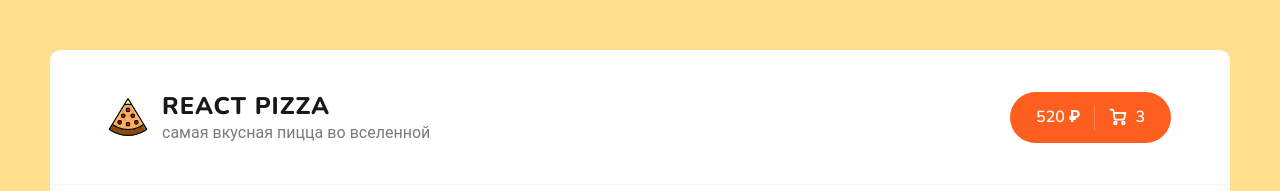
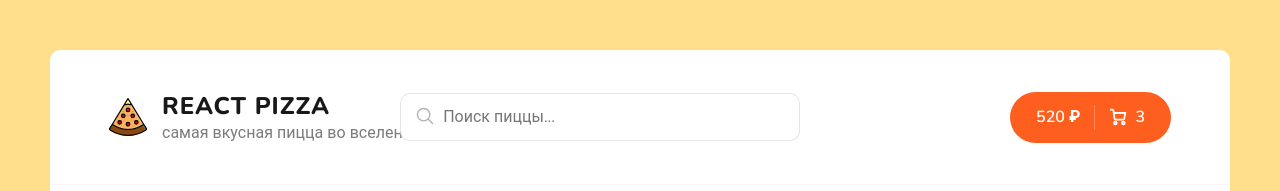
Before and after one commit to Zamay/react-pizza, a React (Create React App) app: page / in a window 1280 px wide. Shown: the top 191 px of the page. Built offline with nearby package versions, Linux system fonts and the light colour scheme; no server answers.

Commit message:
додав Search до сайту через React Context

```diff
--- a/src/App.js
+++ b/src/App.js
@@ -1,13 +1,21 @@
+import { createContext, useState } from "react";
+import { Route, Routes } from "react-router-dom";
+
 import "./scss/app.scss";
+
+import { NotFound } from "./pages/NotFound";
+import { Cart } from "./pages/Cart";
 import Header from "./components/Header";
 import Home from "./pages/Home";
-import { Route, Routes } from "react-router-dom";
-import { NotFound } from "./pages/NotFound";
-import { Cart } from "./pages/Cart";
+
+export const SearchContext = createContext("");
 
 function App() {
+  const [searchValue, setSearchValue] = useState("");
+
   return (
     <div className="wrapper">
+      <SearchContext.Provider value={{ searchValue, setSearchValue }}>
         <Header />
         <div className="content">
           <Routes>
@@ -16,6 +24,7 @@
             <Route path="*" element={<NotFound />} />
           </Routes>
         </div>
+      </SearchContext.Provider>
     </div>
   );
 }
--- a/src/components/Header.jsx
+++ b/src/components/Header.jsx
@@ -1,5 +1,8 @@
+import React from "react";
 import logo from "../assets/img/pizza-logo.svg";
+
 import { Link } from "react-router-dom";
+import { Search } from "./Search";
 
 function Header() {
   return (
@@ -14,6 +17,7 @@
             </div>
           </div>
         </Link>
+        <Search />
         <div className="header__cart">
           <Link to="/cart" className="button button--cart">
             <span>520 ₽</span>
--- /dev/null
+++ b/src/components/Search/Search.module.scss
@@ -0,0 +1,40 @@
+.root {
+  position: relative;
+  left: -120px;
+}
+
+.input {
+  border: 1px solid rgba(0, 0, 0, 0.1);
+  padding: 12px 20px;
+  padding-left: 42px;
+  width: 400px;
+  border-radius: 10px;
+  font-size: 16px;
+
+  &:focus {
+    border: 1px solid rgba(0, 0, 0, 0.2);
+  }
+}
+
+.icon {
+  width: 22px;
+  height: 22px;
+  opacity: 0.3;
+  position: absolute;
+  left: 14px;
+  top: 12px;
+}
+
+.clearIcon {
+  width: 18px;
+  height: 18px;
+  opacity: 0.3;
+  position: absolute;
+  right: 15px;
+  top: 15px;
+  cursor: pointer;
+
+  &:hover {
+    opacity: 0.8;
+  }
+}
--- /dev/null
+++ b/src/components/Search/index.jsx
@@ -0,0 +1,64 @@
+import React, { useContext } from "react";
+
+import styles from "./Search.module.scss";
+import { SearchContext } from "../../App";
+
+export const Search = () => {
+  const { searchValue, setSearchValue } = useContext(SearchContext);
+
+  return (
+    <div className={styles.root}>
+      <svg
+        className={styles.icon}
+        enableBackground="new 0 0 32 32"
+        id="EditableLine"
+        version="1.1"
+        viewBox="0 0 32 32"
+        xmlns="http://www.w3.org/2000/svg"
+      >
+        <circle
+          cx="14"
+          cy="14"
+          fill="none"
+          id="XMLID_42_"
+          r="9"
+          stroke="#000000"
+          strokeLinecap="round"
+          strokeLinejoin="round"
+          strokeMiterlimit="10"
+          strokeWidth="2"
+        />
+        <line
+          fill="none"
+          id="XMLID_44_"
+          stroke="#000000"
+          strokeLinecap="round"
+          strokeLinejoin="round"
+          strokeMiterlimit="10"
+          strokeWidth="2"
+          x1="27"
+          x2="20.366"
+          y1="27"
+          y2="20.366"
+        />
+      </svg>
+      <input
+        // ref={inputRef}
+        value={searchValue}
+        onChange={(event) => setSearchValue(event.target.value)}
+        className={styles.input}
+        placeholder="Поиск пиццы..."
+      />
+      {searchValue && (
+        <svg
+          // onClick={setSearchValue("dfds")}
+          className={styles.clearIcon}
+          viewBox="0 0 20 20"
+          xmlns="http://www.w3.org/2000/svg"
+        >
+          <path d="M10 8.586L2.929 1.515 1.515 2.929 8.586 10l-7.071 7.071 1.414 1.414L10 11.414l7.071 7.071 1.414-1.414L11.414 10l7.071-7.071-1.414-1.414L10 8.586z" />
+        </svg>
+      )}
+    </div>
+  );
+};
--- a/src/pages/Home.jsx
+++ b/src/pages/Home.jsx
@@ -1,13 +1,15 @@
-import { useEffect, useState } from "react";
+import { useEffect, useState, useContext } from "react";
 
 import { Skeleton } from "../components/PizzaBlock/Skeleton";
 import Categories from "../components/Categories";
 import PizzaBlock from "../components/PizzaBlock";
 import Sort from "../components/Sort";
 import { Pagination } from "../components/Pagination";
+import { SearchContext } from "../App";
 
 function Home() {
   const url = "https://5970c13810cdc70011cfc08e.mockapi.io/items?";
+  const { searchValue } = useContext(SearchContext);
   const [items, setItems] = useState([]);
   const [isLoadind, setIsLoadind] = useState(true);
   const [categoryId, setCategoryId] = useState(0);
@@ -23,9 +25,10 @@
     const sortBy = sortType.sortProperty.replace("-", "");
     const order = sortType.sortProperty.includes("-") ? "asc" : "desc";
     const category = categoryId > 0 ? `category=${categoryId}` : "";
+    const search = searchValue ? `search=${searchValue}` : "";
 
     fetch(
-      `${url}page=${currentPage}&limit=4&${category}&sortBy=${sortBy}&order=${order}`
+      `${url}page=${currentPage}&limit=4&${search}&${category}&sortBy=${sortBy}&order=${order}`
     )
       .then((res) => res.json())
       .then((arr) => {
@@ -34,7 +37,7 @@
       });
 
     window.scrollTo(0, 0);
-  }, [categoryId, sortType, currentPage]);
+  }, [categoryId, sortType, currentPage, searchValue]);
 
   return (
     <div className="container">
```
Lines whose indentation alone changed are shown as unchanged.
